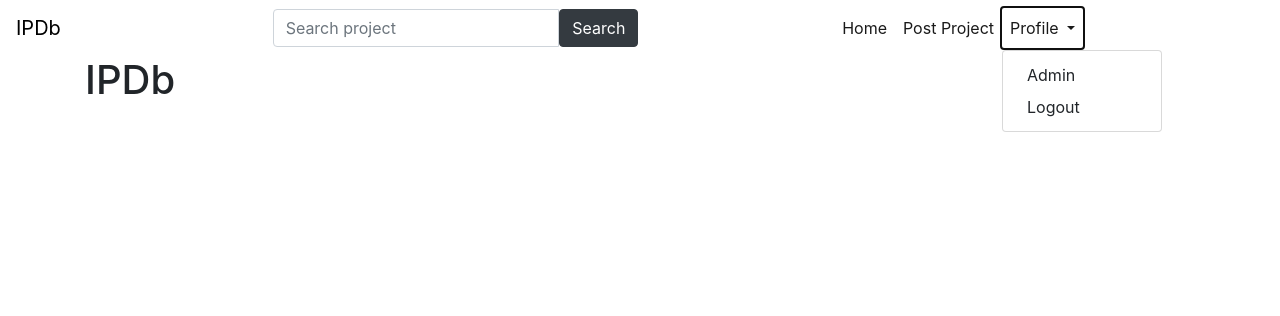
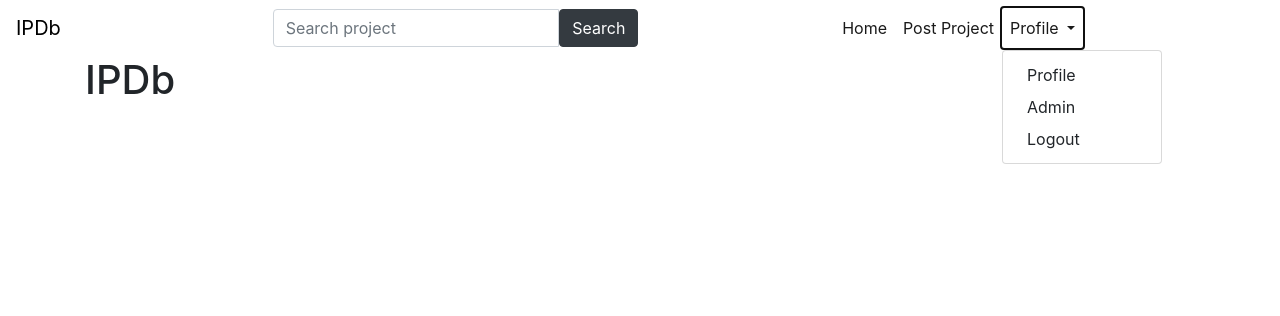
Before and after one commit to kangangi/ProjectsIP, a Django app: page / in a window 1280 px wide, after a click on "Profile". Shown: the top 316 px of the page. Run offline with Django 3.2, Linux system fonts and the light colour scheme; the visitor is signed in with stand-in values (Sample User, id 1); data that the repository does not hold is empty; some libraries are stand-ins or nearby versions.

Commit message:
add profile page

```diff
--- a/projects/templates/navbar.html
+++ b/projects/templates/navbar.html
@@ -42,6 +42,7 @@
             Profile
           </a>
           <div class="dropdown-menu" aria-labelledby="navbarDropdown">
+            <a class="dropdown-item" href="{% url 'profile' %}"> Profile</a>
             <a class="dropdown-item" href="/admin"> Admin</a>
             <a class="dropdown-item" href="/accounts/logout/">Logout</a>
 
--- /dev/null
+++ b/projects/templates/profile.html
@@ -0,0 +1,6 @@
+{% extends 'base.html'%}
+{% block content %}
+<div class="container">
+ <p>{{profile.user}}</p>
+</div>
+{% endblock%}
--- a/projects/urls.py
+++ b/projects/urls.py
@@ -5,6 +5,7 @@ urlpatterns = [
     path('', views.index, name = "index"),
     path('post/project', views.post_project, name = "post_project"),
     path('post/<int:id>', views.project_details, name = "project_details"),
-    path('search/', views.project_search, name = "project_search")
+    path('search/', views.project_search, name = "project_search"),
+    path('profile/',views.profile, name = "profile"),
 
 ]
--- a/projects/views.py
+++ b/projects/views.py
@@ -68,3 +68,13 @@ def project_search(request):
     else:
         message = "You haven't searched for any term"
         return render(request,'search.html', {"message": message})
+
+def profile(request):
+    '''
+    Displays User's profile page
+    '''
+    title = 'Profile'
+    current_user = request.user
+    profile = Profile.objects.get(user =current_user)
+
+    return render(request, 'profile.html', {'profile':profile})
```
